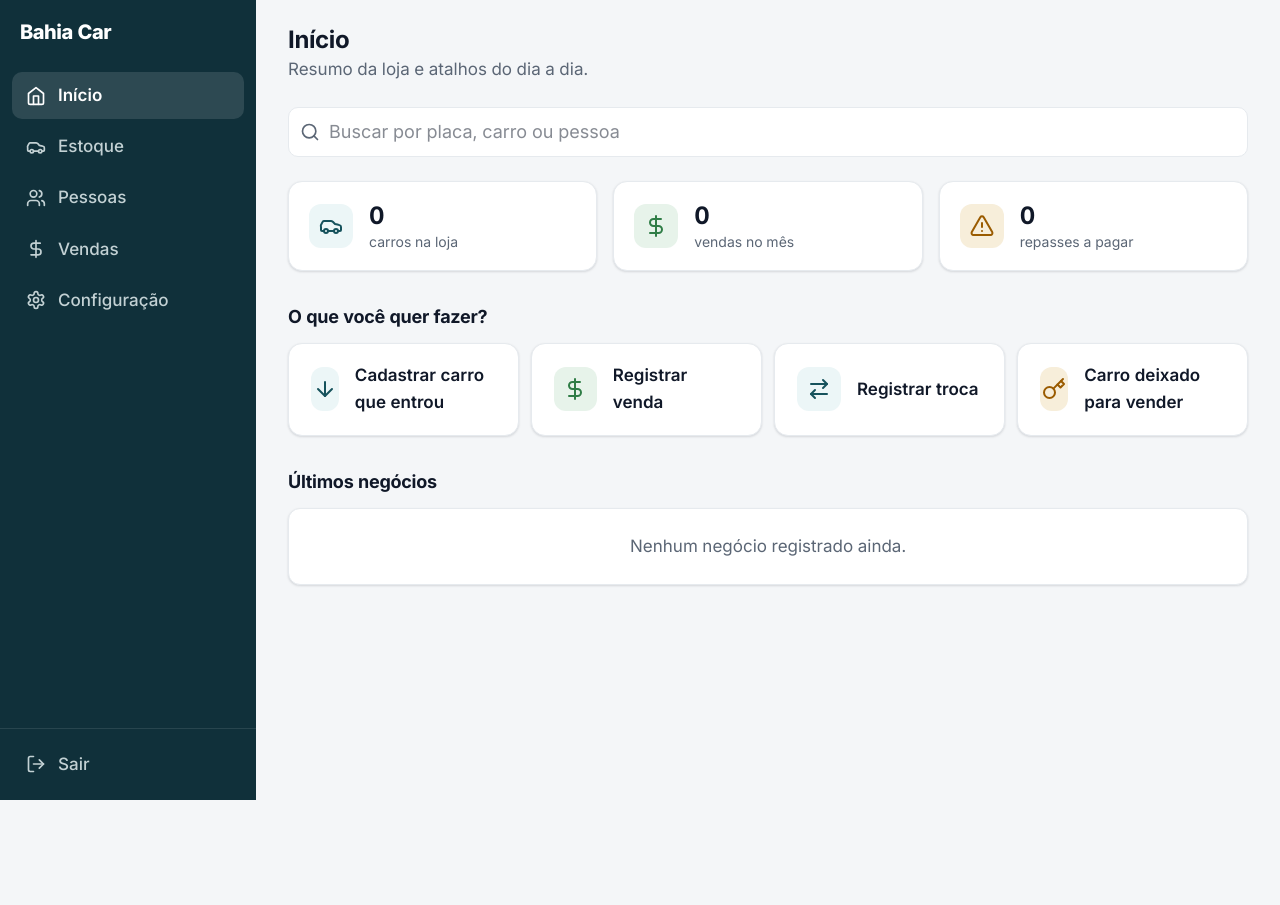
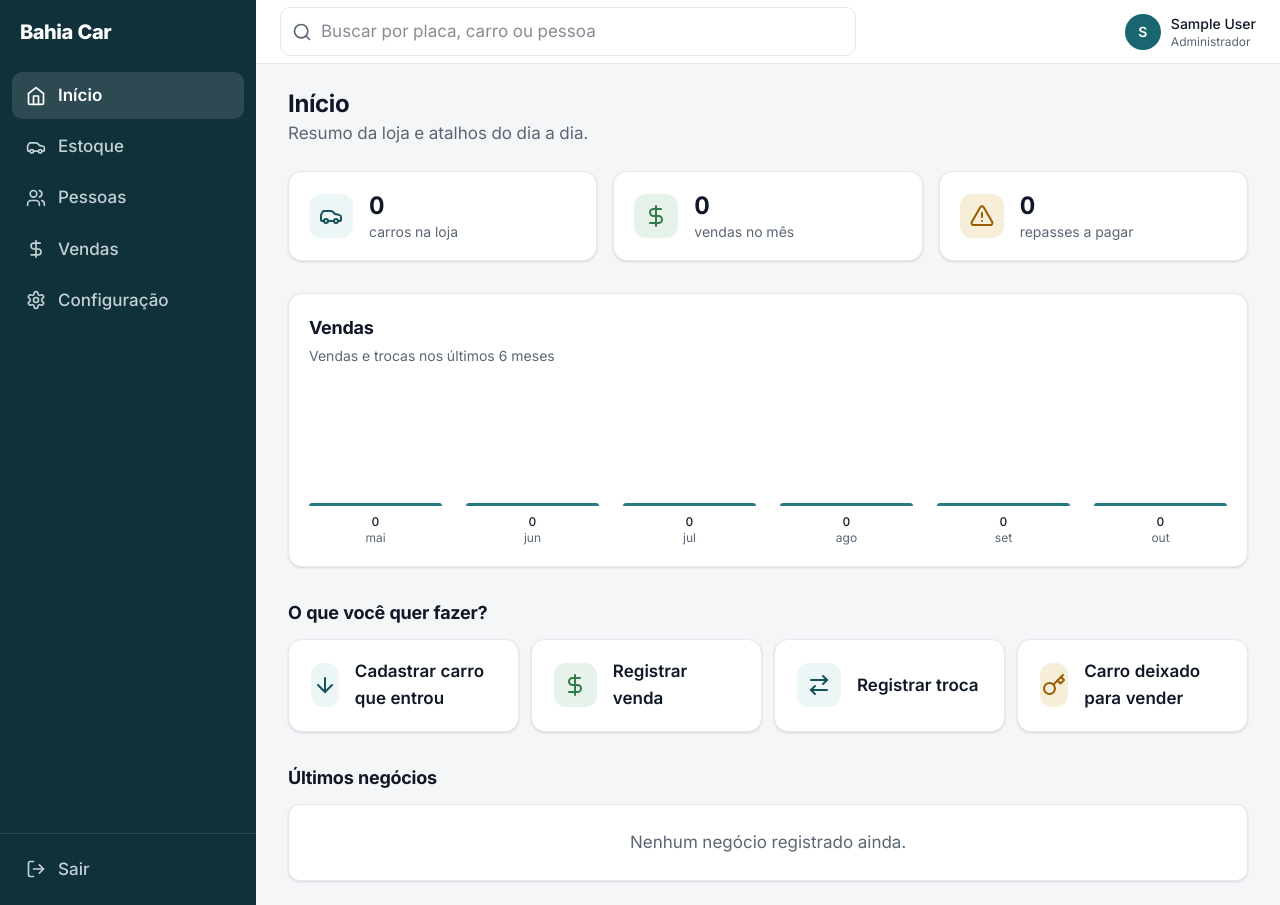
Before and after one commit to karinefaraujo05/sistema-bahia-car, a Django app: page / in a window 1280 px wide. Before the commit the page ends 800 px from the top, so only its background shows below. Run offline with Django 5.2, Linux system fonts and the light colour scheme; the visitor is signed in with stand-in values (Sample User, id 1); data that the repository does not hold is empty; style sheets or scripts are compiled from the project's sources.

Commit message:
Adiciona barra superior com busca global e usuário, e gráfico de vendas no painel

```diff
--- a/core/views.py
+++ b/core/views.py
@@ -8,10 +8,39 @@ from veiculos.models import Situacao, StatusVeiculo, Veiculo
 
 from .busca import buscar as buscar_tudo
 
+MESES_ABREV = ["jan", "fev", "mar", "abr", "mai", "jun", "jul", "ago", "set", "out", "nov", "dez"]
+
+
+def _vendas_por_mes(hoje):
+    """Quantidade de vendas/trocas concluídas nos últimos 6 meses, para o gráfico."""
+    pares = []
+    ano, mes = hoje.year, hoje.month
+    for _ in range(6):
+        pares.append((ano, mes))
+        mes -= 1
+        if mes == 0:
+            mes, ano = 12, ano - 1
+    pares.reverse()
+
+    dados = []
+    for ano, mes in pares:
+        quantidade = Negocio.objetos.filter(
+            status=StatusNegocio.CONCLUIDO,
+            tipo__in=[TipoNegocio.VENDA, TipoNegocio.TROCA],
+            data__year=ano,
+            data__month=mes,
+        ).count()
+        dados.append({"rotulo": MESES_ABREV[mes - 1], "valor": quantidade})
+
+    maximo = max((d["valor"] for d in dados), default=0) or 1
+    for d in dados:
+        d["altura"] = round(d["valor"] / maximo * 100)
+    return dados
+
 
 @login_required
 def inicio(request):
-    """Tela inicial com um resumo simples e atalhos para as ações principais."""
+    """Painel inicial: indicadores, gráfico de vendas e atalhos."""
     hoje = timezone.localdate()
 
     na_loja = (
@@ -25,13 +54,13 @@ def inicio(request):
         data__year=hoje.year,
         data__month=hoje.month,
     ).count()
-    ultimos = Negocio.objetos.filter(status=StatusNegocio.CONCLUIDO)[:5]
 
     contexto = {
         "carros_na_loja": na_loja,
         "vendas_no_mes": vendas_no_mes,
         "repasses_pendentes": repasses_pendentes().count(),
-        "ultimos_negocios": ultimos,
+        "ultimos_negocios": Negocio.objetos.filter(status=StatusNegocio.CONCLUIDO)[:5],
+        "grafico_vendas": _vendas_por_mes(hoje),
     }
     return render(request, "inicio.html", contexto)
 
--- a/static/css/input.css
+++ b/static/css/input.css
@@ -237,6 +237,26 @@
     flex-shrink: 0;
   }
 
+  /* Dropdown de resultados da busca da barra superior. */
+  .busca-dropdown:empty {
+    display: none;
+  }
+  .busca-dropdown:not(:empty) {
+    position: absolute;
+    left: 0;
+    right: 0;
+    top: 100%;
+    margin-top: 0.5rem;
+    z-index: 40;
+    max-height: 70vh;
+    overflow-y: auto;
+    padding: 0.75rem;
+    background-color: var(--color-superficie);
+    border: 1px solid var(--color-borda);
+    border-radius: 0.875rem;
+    box-shadow: var(--shadow-md);
+  }
+
   /* Cartão de indicador (dashboard). */
   .indicador {
     background-color: var(--color-superficie);
--- a/templates/base.html
+++ b/templates/base.html
@@ -27,11 +27,37 @@
 
       <div class="flex min-w-0 flex-1 flex-col">
         {% if user.is_authenticated %}
-          <header class="sticky top-0 z-20 flex h-14 items-center gap-2 border-b border-borda bg-superficie px-4 md:hidden">
-            <button type="button" onclick="abrirMenu()" aria-label="Abrir menu" class="-ml-1 rounded-lg p-2 text-tinta-suave hover:bg-petroleo-50">
+          <header class="sticky top-0 z-20 flex h-16 items-center gap-3 border-b border-borda bg-superficie px-4 sm:px-6">
+            <button type="button" onclick="abrirMenu()" aria-label="Abrir menu" class="-ml-1 shrink-0 rounded-lg p-2 text-tinta-suave hover:bg-petroleo-50 md:hidden">
               <svg class="h-6 w-6" viewBox="0 0 24 24" fill="none" stroke="currentColor" stroke-width="2" stroke-linecap="round" stroke-linejoin="round"><line x1="4" x2="20" y1="6" y2="6"/><line x1="4" x2="20" y1="12" y2="12"/><line x1="4" x2="20" y1="18" y2="18"/></svg>
             </button>
-            <a href="{% url 'inicio' %}" class="text-lg font-extrabold tracking-tight text-petroleo-700">Bahia Car</a>
+
+            <form action="{% url 'buscar' %}" method="get" role="search" class="relative w-full max-w-xl">
+              <span class="pointer-events-none absolute inset-y-0 left-3 flex items-center text-tinta-suave">
+                <svg class="h-5 w-5" viewBox="0 0 24 24" fill="none" stroke="currentColor" stroke-width="2" stroke-linecap="round" stroke-linejoin="round"><circle cx="11" cy="11" r="8"/><path d="m21 21-4.3-4.3"/></svg>
+              </span>
+              <input
+                type="search"
+                name="q"
+                class="campo pl-10"
+                placeholder="Buscar por placa, carro ou pessoa"
+                autocomplete="off"
+                hx-get="{% url 'buscar' %}"
+                hx-trigger="keyup changed delay:300ms"
+                hx-target="#busca-dropdown"
+              />
+              <div id="busca-dropdown" class="busca-dropdown"></div>
+            </form>
+
+            <div class="ml-auto flex shrink-0 items-center gap-2.5">
+              <div class="flex h-9 w-9 items-center justify-center rounded-full bg-petroleo-600 text-sm font-semibold text-white">
+                {{ user.get_full_name|default:user.username|first|upper }}
+              </div>
+              <div class="hidden leading-tight sm:block">
+                <div class="text-sm font-medium">{{ user.get_full_name|default:user.username }}</div>
+                <div class="text-xs text-tinta-suave">{% if user.eh_administrador %}Administrador{% else %}Vendedor{% endif %}</div>
+              </div>
+            </div>
           </header>
         {% endif %}
 
--- a/templates/inicio.html
+++ b/templates/inicio.html
@@ -6,28 +6,6 @@
   <div class="mb-6">
     <h1 class="text-2xl">Início</h1>
     <p class="text-tinta-suave">Resumo da loja e atalhos do dia a dia.</p>
-  </div>
-
-  {# Busca enquanto digita (HTMX). #}
-  <div class="mb-6">
-    <label for="busca" class="sr-only">Buscar</label>
-    <div class="relative">
-      <span class="pointer-events-none absolute inset-y-0 left-3 flex items-center text-tinta-suave">
-        <svg class="h-5 w-5" viewBox="0 0 24 24" fill="none" stroke="currentColor" stroke-width="2" stroke-linecap="round" stroke-linejoin="round"><circle cx="11" cy="11" r="8"/><path d="m21 21-4.3-4.3"/></svg>
-      </span>
-      <input
-        type="search"
-        id="busca"
-        name="q"
-        class="campo pl-10 text-lg"
-        placeholder="Buscar por placa, carro ou pessoa"
-        autocomplete="off"
-        hx-get="{% url 'buscar' %}"
-        hx-trigger="keyup changed delay:300ms, search"
-        hx-target="#resultados-busca"
-      />
-    </div>
-    <div id="resultados-busca" class="mt-3"></div>
   </div>
 
   {# Indicadores. #}
@@ -59,6 +37,29 @@
       <div>
         <div class="text-2xl font-bold">{{ repasses_pendentes }}</div>
         <div class="text-sm text-tinta-suave">repasses a pagar</div>
+      </div>
+    </div>
+  </section>
+
+  {# Gráfico de vendas dos últimos 6 meses. #}
+  <section class="mb-8" aria-label="Vendas">
+    <div class="painel p-5">
+      <h2 class="mb-1 text-lg">Vendas</h2>
+      <p class="mb-5 text-sm text-tinta-suave">Vendas e trocas nos últimos 6 meses</p>
+      <div class="flex h-40 items-end gap-3 sm:gap-6">
+        {% for m in grafico_vendas %}
+          <div class="flex flex-1 flex-col items-center">
+            <div class="flex w-full flex-1 items-end">
+              <div
+                class="w-full rounded-t-md bg-petroleo-500"
+                style="height: {{ m.altura }}%; min-height: 3px;"
+                title="{{ m.valor }} no mês"
+              ></div>
+            </div>
+            <span class="mt-2 text-xs font-medium">{{ m.valor }}</span>
+            <span class="text-xs text-tinta-suave">{{ m.rotulo }}</span>
+          </div>
+        {% endfor %}
       </div>
     </div>
   </section>
```
